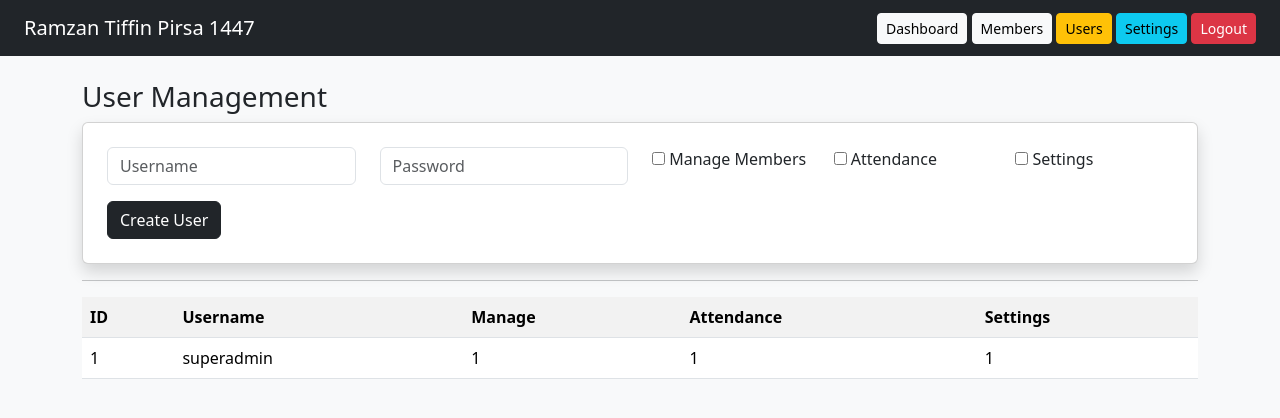
After one commit to mohdkukshi/ramzan-tiffin-1447, a Flask app: page /users in a window 1280 px wide. The commit adds this page. Shown: the top 418 px of the page. Run offline with Flask 3, Linux system fonts and the light colour scheme; the visitor is signed in with stand-in values (Sample User, id 1); data comes from the database, SQL or seed files in the repository.

Commit message:
Professional permission-based system

```diff
--- a/app.py
+++ b/app.py
@@ -16,12 +16,15 @@ def init_db():
     conn = sqlite3.connect(DATABASE)
     c = conn.cursor()
 
+    # Users with permissions
     c.execute("""
         CREATE TABLE IF NOT EXISTS users (
             id INTEGER PRIMARY KEY AUTOINCREMENT,
             username TEXT UNIQUE,
             password TEXT,
-            role TEXT
+            can_manage_members INTEGER,
+            can_mark_attendance INTEGER,
+            can_change_settings INTEGER
         )
     """)
 
@@ -35,39 +38,25 @@ def init_db():
     """)
 
     c.execute("""
-        CREATE TABLE IF NOT EXISTS attendance (
-            id INTEGER PRIMARY KEY AUTOINCREMENT,
-            member_id INTEGER,
-            year TEXT,
-            day INTEGER,
-            marked_by TEXT,
-            marked_at TEXT,
-            UNIQUE(member_id, year, day)
-        )
-    """)
-
-    c.execute("""
         CREATE TABLE IF NOT EXISTS settings (
             id INTEGER PRIMARY KEY AUTOINCREMENT,
             year TEXT
         )
     """)
 
-    # Default Year
+    # Default year
     c.execute("SELECT * FROM settings")
     if not c.fetchone():
         c.execute("INSERT INTO settings (year) VALUES (?)", ("1447",))
 
-    # Default Users
+    # Default Superadmin (full permissions)
     c.execute("SELECT * FROM users WHERE username='superadmin'")
     if not c.fetchone():
-        c.execute("INSERT INTO users (username, password, role) VALUES (?,?,?)",
-                  ("superadmin", "1234", "superadmin"))
-
-    c.execute("SELECT * FROM users WHERE username='admin'")
-    if not c.fetchone():
-        c.execute("INSERT INTO users (username, password, role) VALUES (?,?,?)",
-                  ("admin", "1234", "admin"))
+        c.execute("""
+            INSERT INTO users
+            (username, password, can_manage_members, can_mark_attendance, can_change_settings)
+            VALUES (?,?,?,?,?)
+        """, ("superadmin", "1234", 1, 1, 1))
 
     conn.commit()
     conn.close()
@@ -88,7 +77,19 @@ def get_year():
     return year
 
 
-# ---------------- AUTH ---------------- #
+def get_current_user():
+    if "user_id" not in session:
+        return None
+
+    conn = sqlite3.connect(DATABASE)
+    c = conn.cursor()
+    c.execute("SELECT * FROM users WHERE id=?", (session["user_id"],))
+    user = c.fetchone()
+    conn.close()
+    return user
+
+
+# ---------------- LOGIN ---------------- #
 
 @app.route("/", methods=["GET", "POST"])
 def login():
@@ -106,8 +107,7 @@ def login():
         conn.close()
 
         if user:
-            session["user"] = user[1]
-            session["role"] = user[3]
+            session["user_id"] = user[0]
             return redirect(url_for("dashboard"))
         else:
             return "Invalid Credentials"
@@ -125,24 +125,46 @@ def logout():
 
 @app.route("/dashboard")
 def dashboard():
-    if "user" not in session:
+    user = get_current_user()
+    if not user:
         return redirect(url_for("login"))
+
+    return render_template("dashboard.html",
+                           year=get_year(),
+                           user=user)
+
+
+# ---------------- USERS MANAGEMENT ---------------- #
+
+@app.route("/users", methods=["GET", "POST"])
+def users():
+    user = get_current_user()
+    if not user or user[5] != 1:
+        return "Access Denied"
 
     conn = sqlite3.connect(DATABASE)
     c = conn.cursor()
 
-    c.execute("SELECT COUNT(*) FROM members")
-    total_members = c.fetchone()[0]
+    if request.method == "POST":
+        username = request.form["username"]
+        password = request.form["password"]
+        manage = 1 if request.form.get("manage") else 0
+        attendance = 1 if request.form.get("attendance") else 0
+        settings = 1 if request.form.get("settings") else 0
 
-    c.execute("SELECT COUNT(*) FROM attendance WHERE year=?", (get_year(),))
-    total_attendance = c.fetchone()[0]
+        c.execute("""
+            INSERT INTO users
+            (username, password, can_manage_members, can_mark_attendance, can_change_settings)
+            VALUES (?,?,?,?,?)
+        """, (username, password, manage, attendance, settings))
+        conn.commit()
 
+    c.execute("SELECT * FROM users")
+    all_users = c.fetchall()
     conn.close()
 
-    return render_template("dashboard.html",
-                           total_members=total_members,
-                           total_attendance=total_attendance,
-                           role=session["role"],
+    return render_template("users.html",
+                           users=all_users,
                            year=get_year())
 
 
@@ -150,10 +172,8 @@ def dashboard():
 
 @app.route("/members", methods=["GET", "POST"])
 def members():
-    if "user" not in session:
-        return redirect(url_for("login"))
-
-    if session["role"] != "superadmin":
+    user = get_current_user()
+    if not user or user[3] != 1:
         return "Access Denied"
 
     conn = sqlite3.connect(DATABASE)
@@ -167,38 +187,32 @@ def members():
         conn.commit()
 
     c.execute("SELECT * FROM members ORDER BY id DESC")
-    all_members = c.fetchall()
+    members = c.fetchall()
     conn.close()
 
     return render_template("members.html",
-                           members=all_members,
+                           members=members,
                            year=get_year())
 
 
-@app.route("/delete_member/<int:id>")
-def delete_member(id):
-    if session.get("role") != "superadmin":
+# ---------------- SETTINGS ---------------- #
+
+@app.route("/settings", methods=["GET", "POST"])
+def settings():
+    user = get_current_user()
+    if not user or user[5] != 1:
         return "Access Denied"
 
-    conn = sqlite3.connect(DATABASE)
-    c = conn.cursor()
-    c.execute("DELETE FROM members WHERE id=?", (id,))
-    conn.commit()
-    conn.close()
+    if request.method == "POST":
+        new_year = request.form["year"]
+        conn = sqlite3.connect(DATABASE)
+        c = conn.cursor()
+        c.execute("UPDATE settings SET year=?", (new_year,))
+        conn.commit()
+        conn.close()
 
-    return redirect(url_for("members"))
-
-
-@app.route("/export_members")
-def export_members():
-    conn = sqlite3.connect(DATABASE)
-    df = pd.read_sql_query("SELECT sabil_number, name, created_at FROM members", conn)
-    conn.close()
-
-    filename = "members_export.csv"
-    df.to_csv(filename, index=False)
-
-    return send_file(filename, as_attachment=True)
+    return render_template("settings.html",
+                           year=get_year())
 
 
 # ---------------- RUN LOCAL ---------------- #
--- a/templates/layout.html
+++ b/templates/layout.html
@@ -6,25 +6,14 @@
 </head>
 <body class="bg-light">
 
-{% if session.get('user') %}
+{% if session.get('user_id') %}
 <nav class="navbar navbar-dark bg-dark px-4">
-    <span class="navbar-brand fw-bold">
-        Ramzan Tiffin Pirsa {{ year }}
-    </span>
-
+    <span class="navbar-brand">Ramzan Tiffin Pirsa {{ year }}</span>
     <div>
         <a href="/dashboard" class="btn btn-sm btn-light">Dashboard</a>
-
-        {% if session.get('role') == 'superadmin' %}
         <a href="/members" class="btn btn-sm btn-light">Members</a>
-        {% endif %}
-
-        <a href="/attendance" class="btn btn-sm btn-light">Attendance</a>
-
-        {% if session.get('role') == 'superadmin' %}
-        <a href="/settings" class="btn btn-sm btn-warning">Settings</a>
-        {% endif %}
-
+        <a href="/users" class="btn btn-sm btn-warning">Users</a>
+        <a href="/settings" class="btn btn-sm btn-info">Settings</a>
         <a href="/logout" class="btn btn-sm btn-danger">Logout</a>
     </div>
 </nav>
--- /dev/null
+++ b/templates/users.html
@@ -0,0 +1,50 @@
+{% extends "layout.html" %}
+{% block content %}
+
+<h3>User Management</h3>
+
+<div class="card p-4 shadow">
+    <form method="POST">
+        <div class="row">
+            <div class="col-md-3">
+                <input name="username" placeholder="Username" class="form-control" required>
+            </div>
+            <div class="col-md-3">
+                <input name="password" placeholder="Password" class="form-control" required>
+            </div>
+            <div class="col-md-2">
+                <label><input type="checkbox" name="manage"> Manage Members</label>
+            </div>
+            <div class="col-md-2">
+                <label><input type="checkbox" name="attendance"> Attendance</label>
+            </div>
+            <div class="col-md-2">
+                <label><input type="checkbox" name="settings"> Settings</label>
+            </div>
+        </div>
+        <button class="btn btn-dark mt-3">Create User</button>
+    </form>
+</div>
+
+<hr>
+
+<table class="table table-striped">
+    <tr>
+        <th>ID</th>
+        <th>Username</th>
+        <th>Manage</th>
+        <th>Attendance</th>
+        <th>Settings</th>
+    </tr>
+    {% for u in users %}
+    <tr>
+        <td>{{ u[0] }}</td>
+        <td>{{ u[1] }}</td>
+        <td>{{ u[3] }}</td>
+        <td>{{ u[4] }}</td>
+        <td>{{ u[5] }}</td>
+    </tr>
+    {% endfor %}
+</table>
+
+{% endblock %}
```
